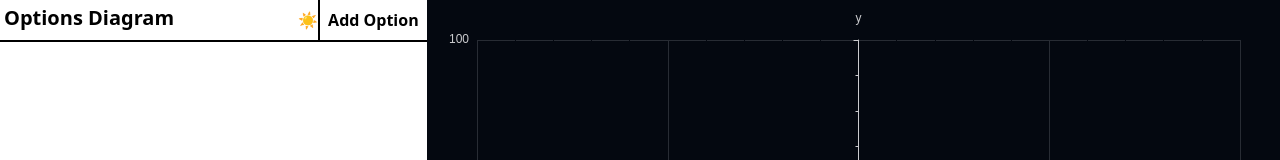
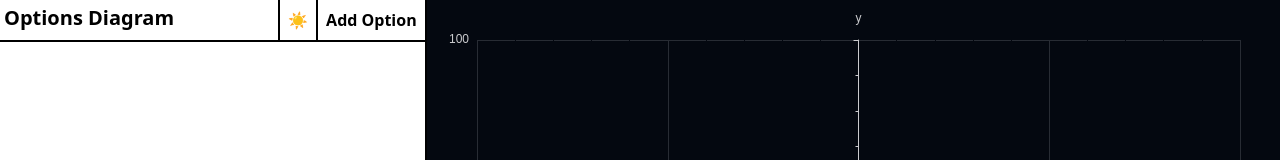
Before and after one commit to ma-ray/options-diagram, a Next.js app: page / in a window 1280 px wide. Shown: the top 160 px of the page. Built offline with nearby package versions, Linux system fonts and the light colour scheme.

Commit message:
styling improvements

```diff
--- a/app/OptionForm.tsx
+++ b/app/OptionForm.tsx
@@ -44,10 +44,12 @@ export default function OptionForm({setOptions, darkMode, toggleDarkMode}: Optio
   }
 
   return (
-    <div className="flex flex-col items-center h-screen w-1/3 overflow-auto">
+    <div className="flex flex-col items-center h-screen w-1/3 overflow-auto border-black border-r-2">
     <div className="flex w-full border-b-2 border-black">
-      <div className="flex-1 text-xl font-bold p-1">Options Diagram</div>
-      <button onClick={() => {toggleDarkMode()}}>
+      <div className="flex-1 text-xl font-bold p-1">
+        Options Diagram
+      </div>
+      <button className="hover:bg-slate-200 border-l-2 px-2 text-center border-black" onClick={() => {toggleDarkMode()}}>
         {darkMode ? '☀️' : '🌙'}
       </button>
       <button className="bg-white p-2 font-semibold hover:bg-slate-200 border-black border-l-2" onClick={() => {addOption()}}>
--- a/app/layout.tsx
+++ b/app/layout.tsx
@@ -1,7 +1,4 @@
 import './globals.css'
-import { Inter } from 'next/font/google'
-
-const inter = Inter({ subsets: ['latin'] })
 
 export const metadata = {
   title: 'Options Diagram',
```
